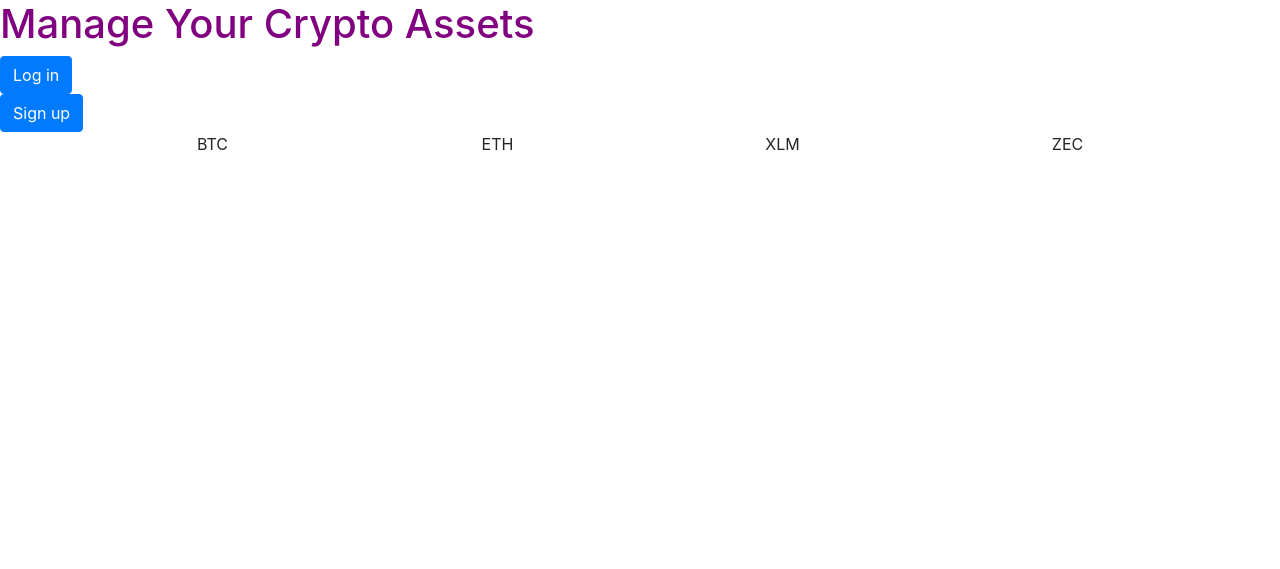
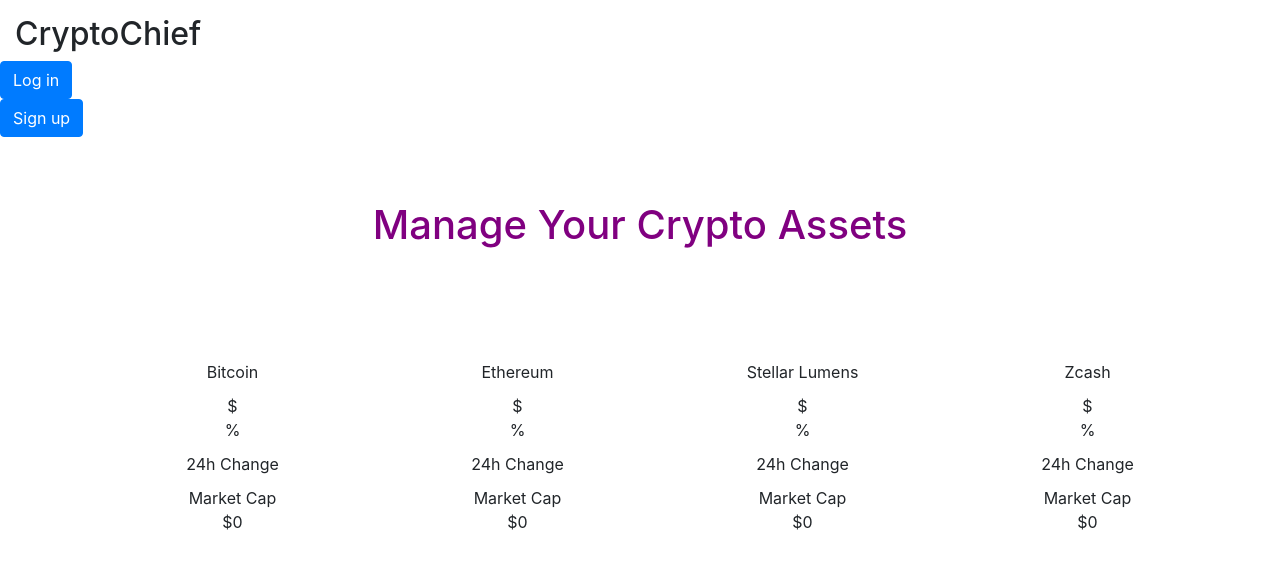
Before and after one commit to danielv775/CryptoChief, a Django app: page / in a window 1280 px wide. Shown: the top 569 px of the page. Run offline with Django 3.2, Linux system fonts and the light colour scheme; data that the repository does not hold is empty; some libraries are stand-ins or nearby versions; some web fonts are replaced.

Commit message:
implement crypto price refresh every 5 sec

```diff
--- a/portfolio/static/portfolio/index.js
+++ b/portfolio/static/portfolio/index.js
@@ -1,5 +1,55 @@
+
+//const template_price = Handlebars.compile(document.querySelector('#load-price').innerHTML);
+
 document.addEventListener('DOMContentLoaded', () => {
 
-    console.log('Hello');
+    function update_crypto_data(token_string, token_data) {
+        var price_id = `#${token_string}-price`;
+        var pct_change_id = `#${token_string}-change-24h-pct`;
+        var usd_change_id = `#${token_string}-change-24h-usd`;
+        var mktcap_id = `#${token_string}-mktcap`;
+        document.querySelector(price_id).innerHTML = `$${token_data.PRICE}`;
+        document.querySelector(pct_change_id).innerHTML = `${token_data.CHANGEPCT24HOUR}%`;
+        document.querySelector(usd_change_id).innerHTML = token_data.CHANGE24HOUR;
+        document.querySelector(mktcap_id).innerHTML = `$${token_data.MKTCAP}`;
+    }
+
+    function get_crypto_data() {
+        const request = new XMLHttpRequest();
+        var csrftoken = Cookies.get('csrftoken');
+        request.open('POST', '/');
+        request.setRequestHeader('X-CSRFToken', csrftoken);
+        request.setRequestHeader('X-Requested-With', 'XMLHttpRequest');
+        request.onload = () => {
+            const data = JSON.parse(request.responseText);
+            if(data.success) {
+                console.log('Crypto data request successful');
+
+                // Bitcoin
+                btc = data.btc;
+                // Ethereum
+                eth = data.eth;
+                // Stellar Lumens
+                xlm = data.xlm;
+                // Zcash
+                zec = data.zec;
+
+                // Update Crypto Data
+                update_crypto_data('btc', btc);
+                update_crypto_data('eth', eth);
+                update_crypto_data('xlm', xlm);
+                update_crypto_data('zec', zec);
+
+                console.log('Updated');
+
+            }
+            else {
+                console.log('Crypto data request failed');
+            }
+        }
+        request.send();
+    }
+
+    setInterval(get_crypto_data, 5000);
 
 });
--- a/portfolio/static/portfolio/styles.css
+++ b/portfolio/static/portfolio/styles.css
@@ -7,7 +7,20 @@ h1 {
   margin-left: auto;
   margin-right: auto; }
 
-.center-row {
+.home-feed {
+  text-align: center;
+  margin-top: 10%; }
+  .home-feed .home-price {
+    list-style-type: none; }
+    .home-feed .home-price .home-data {
+      margin-top: 10px; }
+
+#home-intro {
+  margin-top: 5%;
   text-align: center; }
 
+#project-name {
+  margin-top: 15px;
+  margin-left: 15px; }
+
 /*# sourceMappingURL=styles.css.map */
--- a/portfolio/static/portfolio/styles.scss
+++ b/portfolio/static/portfolio/styles.scss
@@ -9,6 +9,23 @@ h1 {
     margin-right: auto;
 }
 
-.center-row {
+.home-feed {
+    text-align: center;
+    margin-top: 10%;
+    .home-price {
+        list-style-type: none;
+        .home-data {
+            margin-top: 10px;
+        }
+    }
+}
+
+#home-intro {
+    margin-top: 5%;
     text-align: center;
 }
+
+#project-name {
+    margin-top: 15px;
+    margin-left: 15px;
+}
--- a/portfolio/templates/portfolio/index.html
+++ b/portfolio/templates/portfolio/index.html
@@ -7,10 +7,14 @@
 {% block javascript %}
     {% load static %}
     <script type="text/javascript" src="{% static 'portfolio/index.js' %}"></script>
+    <script id="load-price" type="text/template">
+
+    </script>
 {% endblock %}
 
 {% block body %}
-    <h1>Manage Your Crypto Assets</h1>
+
+    <h2 id="project-name">CryptoChief</h2>
 
     {% if user %}
         <form action="{% url 'logout' %}" method="post">
@@ -34,19 +38,49 @@
         </form>
     {% endif %}
 
+    <h1 id="home-intro" class="heading">Manage Your Crypto Assets</h1>
+
     <div class="container">
-        <div class="row center-row">
+        <div class="row home-feed">
             <div class="col-md">
-                BTC
+                <ul class="home-price"> Bitcoin
+                    <li id="btc-price" class="home-data">${{btc.PRICE}}</li>
+                    <li id="btc-change-24h-pct">{{btc.CHANGEPCT24HOUR}}%</li>
+                    <li class="home-data">24h Change</li>
+                    <li id="btc-change-24h-usd">{{btc.CHANGE24HOUR}}</li>
+                    <li class="home-data">Market Cap</li>
+                    <li id="btc-mktcap">${{btc.MKTCAP}}</li>
+                </ul>
             </div>
             <div class="col-md">
-                ETH
+                <ul class="home-price"> Ethereum
+                    <li id="eth-price" class="home-data">${{eth.PRICE}}</li>
+                    <li id="eth-change-24h-pct">{{eth.CHANGEPCT24HOUR}}%</li>
+                    <li class="home-data">24h Change</li>
+                    <li id="eth-change-24h-usd">{{eth.CHANGE24HOUR}}</li>
+                    <li class="home-data">Market Cap</li>
+                    <li id="eth-mktcap">${{eth.MKTCAP}}</li>
+                </ul>
             </div>
             <div class="col-md">
-                XLM
+                <ul class="home-price"> Stellar Lumens
+                    <li id="xlm-price" class="home-data">${{xlm.PRICE}}</li>
+                    <li id="xlm-change-24h-pct">{{xlm.CHANGEPCT24HOUR}}%</li>
+                    <li class="home-data">24h Change</li>
+                    <li id="xlm-change-24h-usd">{{xlm.CHANGE24HOUR}}</li>
+                    <li class="home-data">Market Cap</li>
+                    <li id="xlm-mktcap">${{xlm.MKTCAP}}</li>
+                </ul>
             </div>
             <div class="col-md">
-                ZEC
+                <ul class="home-price"> Zcash
+                    <li id="zec-price" class="home-data">${{zec.PRICE}}</li>
+                    <li id="zec-change-24h-pct">{{zec.CHANGEPCT24HOUR}}%</li>
+                    <li class="home-data">24h Change</li>
+                    <li id="zec-change-24h-usd">{{zec.CHANGE24HOUR}}</li>
+                    <li class="home-data">Market Cap</li>
+                    <li id="zec-mktcap">${{zec.MKTCAP}}</li>
+                </ul>
             </div>
         </div>
     </div>
--- a/portfolio/templates/portfolio/layout.html
+++ b/portfolio/templates/portfolio/layout.html
@@ -12,8 +12,8 @@
       <link href="https://fonts.googleapis.com/css?family=PT+Sans+Caption|Josefin+Sans" rel="stylesheet">
       <!-- Handlebars JS Templating -->
       <script src="https://cdnjs.cloudflare.com/ajax/libs/handlebars.js/4.0.11/handlebars.min.js"></script>
-      <!-- Socket IO -->
-      <script type="text/javascript" src="//cdnjs.cloudflare.com/ajax/libs/socket.io/1.3.6/socket.io.min.js"></script>
+      <!-- Cookies -->
+      <script src="https://cdn.jsdelivr.net/npm/js-cookie@2/src/js.cookie.min.js"></script>
       <!-- Bootstrap CSS -->
       <link rel="stylesheet" href="https://stackpath.bootstrapcdn.com/bootstrap/4.1.3/css/bootstrap.min.css" integrity="sha384-MCw98/SFnGE8fJT3GXwEOngsV7Zt27NXFoaoApmYm81iuXoPkFOJwJ8ERdknLPMO" crossorigin="anonymous">
       <!-- Custom CSS -->
--- a/portfolio/views.py
+++ b/portfolio/views.py
@@ -3,55 +3,72 @@ from .models import Position
 from django.contrib.auth.models import User
 from django.contrib.auth import authenticate, login, logout
 import requests, json
+from django.http import JsonResponse
+from decimal import Decimal
 # Create your views here.
 
 def index(request):
-    #api_request = 'https://min-api.cryptocompare.com/data/pricemultifull?fsyms=BTC,ETH,ZEC,XLM&tsyms=USD'
-    #crypto_home_data = requests.get(api_request).json()['RAW']
-    api_request = 'https://min-api.cryptocompare.com/data/subsWatchlist?fsyms=BTC,ETH,XLM,ZECH&tsym=USD'
-    crypto_home_data = requests.get(api_request).json()
-    print(crypto_home_data)
-    '''
+
+    api_request = 'https://min-api.cryptocompare.com/data/pricemultifull?fsyms=BTC,ETH,ZEC,XLM&tsyms=USD'
+    crypto_home_data = requests.get(api_request).json()['RAW']
+
     # Bitcoin
     btc = {
-        'CHANGE24HOUR': crypto_home_data['BTC']['USD']['CHANGE24HOUR'],
-        'CHANGEPCT24HOUR': crypto_home_data['BTC']['USD']['CHANGEPCT24HOUR'],
+        'CHANGE24HOUR': round(crypto_home_data['BTC']['USD']['CHANGE24HOUR'], 2),
+        'CHANGEPCT24HOUR': round(crypto_home_data['BTC']['USD']['CHANGEPCT24HOUR'], 2),
         'PRICE': crypto_home_data['BTC']['USD']['PRICE'],
-        'MKTCAP': crypto_home_data['BTC']['USD']['MKTCAP']
+        'MKTCAP': '{:,}'.format(int(crypto_home_data['BTC']['USD']['MKTCAP']))
     }
     # Ethereum
     eth = {
-        'CHANGE24HOUR': crypto_home_data['ETH']['USD']['CHANGE24HOUR'],
-        'CHANGEPCT24HOUR': crypto_home_data['ETH']['USD']['CHANGEPCT24HOUR'],
+        'CHANGE24HOUR': round(crypto_home_data['ETH']['USD']['CHANGE24HOUR'], 2),
+        'CHANGEPCT24HOUR': round(crypto_home_data['ETH']['USD']['CHANGEPCT24HOUR'], 2),
         'PRICE': crypto_home_data['ETH']['USD']['PRICE'],
-        'MKTCAP': crypto_home_data['ETH']['USD']['MKTCAP']
+        'MKTCAP': '{:,}'.format(int(crypto_home_data['ETH']['USD']['MKTCAP']))
     }
     # Stellar Lumens
     xlm = {
-        'CHANGE24HOUR': crypto_home_data['XLM']['USD']['CHANGE24HOUR'],
-        'CHANGEPCT24HOUR': crypto_home_data['XLM']['USD']['CHANGEPCT24HOUR'],
+        'CHANGE24HOUR': round(crypto_home_data['XLM']['USD']['CHANGE24HOUR'], 2),
+        'CHANGEPCT24HOUR': round(crypto_home_data['XLM']['USD']['CHANGEPCT24HOUR'], 2),
         'PRICE': crypto_home_data['XLM']['USD']['PRICE'],
-        'MKTCAP': crypto_home_data['XLM']['USD']['MKTCAP']
+        'MKTCAP': '{:,}'.format(int(crypto_home_data['XLM']['USD']['MKTCAP']))
     }
     # Zcash
     zec = {
-        'CHANGE24HOUR': crypto_home_data['ZEC']['USD']['CHANGE24HOUR'],
-        'CHANGEPCT24HOUR': crypto_home_data['ZEC']['USD']['CHANGEPCT24HOUR'],
+        'CHANGE24HOUR': round(crypto_home_data['ZEC']['USD']['CHANGE24HOUR'], 2),
+        'CHANGEPCT24HOUR': round(crypto_home_data['ZEC']['USD']['CHANGEPCT24HOUR'], 2),
         'PRICE': crypto_home_data['ZEC']['USD']['PRICE'],
-        'MKTCAP': crypto_home_data['ZEC']['USD']['MKTCAP']
+        'MKTCAP': '{:,}'.format(int(crypto_home_data['ZEC']['USD']['MKTCAP']))
     }
-    '''
 
-    if request.user.is_authenticated:
-        context = {
-            'user': request.user
+    if request.method == 'GET':
+        if request.user.is_authenticated:
+            context = {
+                'user': request.user,
+                'btc': btc,
+                'eth': eth,
+                'xlm': xlm,
+                'zec': zec
+            }
+            return render(request, 'portfolio/index.html', context)
+        else:
+            context = {
+                'user': '',
+                'btc': btc,
+                'eth': eth,
+                'xlm': xlm,
+                'zec': zec
+            }
+            return render(request, 'portfolio/index.html', context)
+    elif request.is_ajax():
+        crypto_data = {
+            'success': True,
+            'btc': btc,
+            'eth': eth,
+            'xlm': xlm,
+            'zec': zec
         }
-        return render(request, 'portfolio/index.html', context)
-    else:
-        context = {
-            'user': ''
-        }
-        return render(request, 'portfolio/index.html', context)
+        return JsonResponse(crypto_data)
 
 def portfolio(request):
     context = {
--- /dev/null
+++ b/requirements.txt
@@ -0,0 +1,4 @@
+Django==2.0.7
+gunicorn
+psycopg2-binary
+whitenoise
```
Also changed, not shown: 1 other file.
